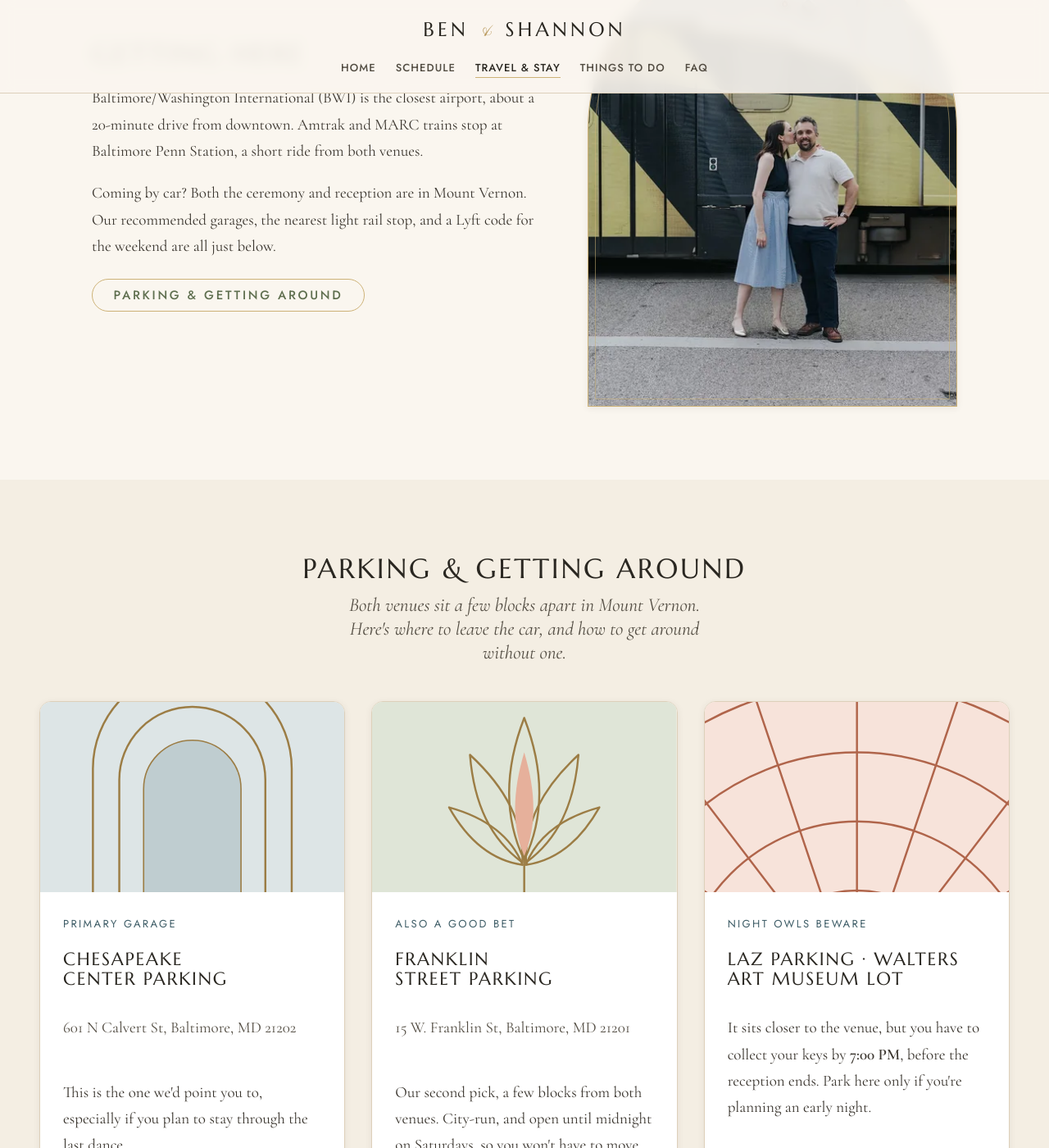
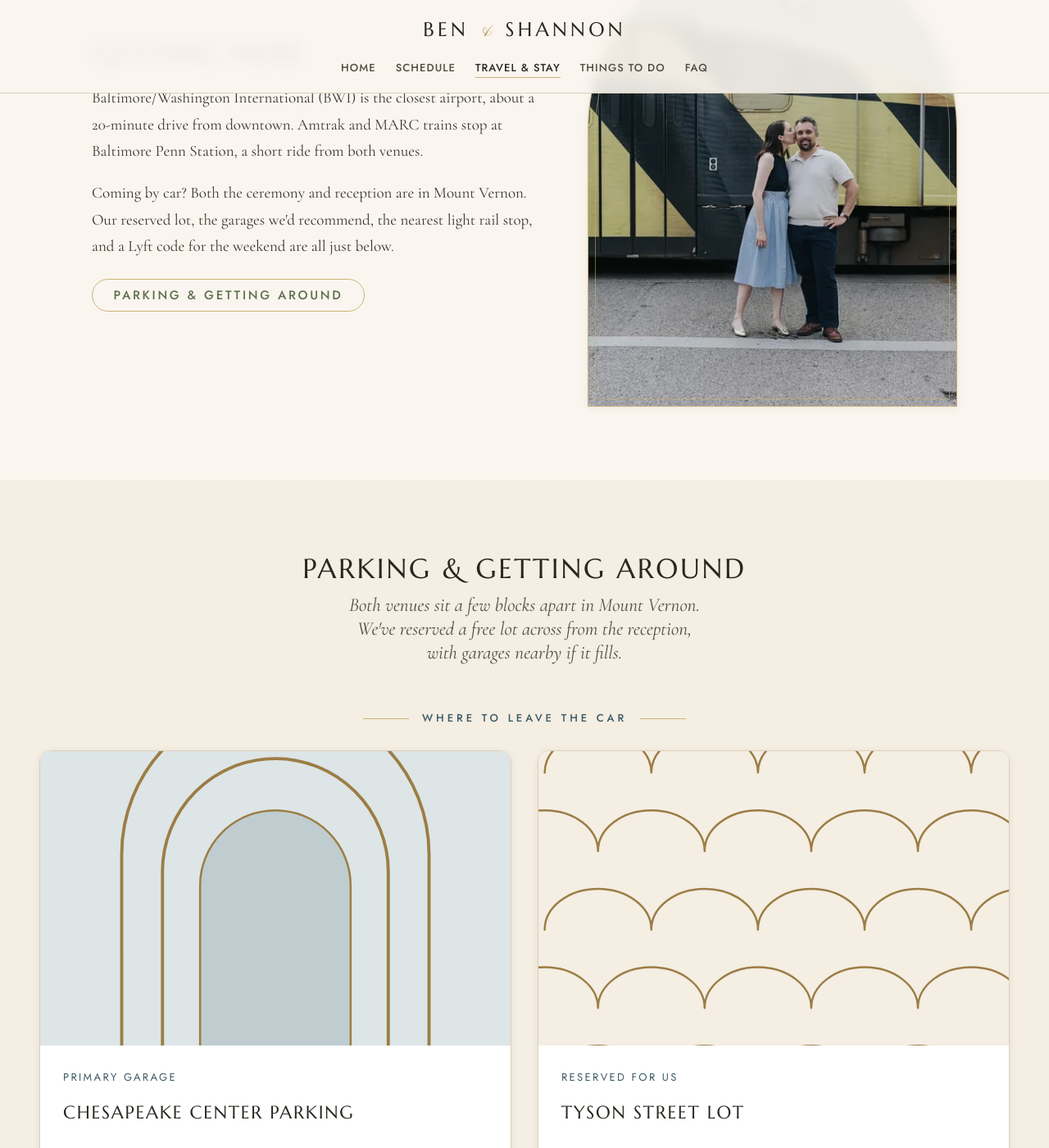
Before and after one commit to brent-mills-engineering/ben-shannon-wedding-site, a Jekyll site: the page built from travel.html, in a window 1280 px wide and 1400 px high, scrolled down 2912 px. Shown: the whole window at 82% size. Built offline with Jekyll 4.4.1, drawn with Linux system fonts in a browser that asks for light colours; some of the changed text lies outside the part shown.

Commit message:
Add the registry FAQ and the reserved Tyson Street lot
Two final pre-wedding additions, plus the layout work to fit them in.

FAQ
- New "Do you have a registry?" answer linking Williams Sonoma and
  Anthropologie.
- The parking answer now leads with the reserved lot and treats the
  garages as the fallback, so it no longer contradicts Travel & Stay.

Travel & Stay
- New "Tyson Street Lot" tile: 40 free spaces across from the reception
  at 709 Tyson St, with walking directions to the museum entrance.
- The parking section is now split into two labelled groups, "Where to
  leave the car" and "Or skip the car entirely", so the driving options
  read as distinct from the car-free ones.
- Light Rail and Lyft were plain feature boxes; they are now full tiles
  in the second group, with deco plates in the darker teal and pine
  tones to set them apart from the four parking tiles.
- Both groups are two-up, matching the room block and boutique stay
  grids on the same page, which also clears the empty cells the fourth
  parking tile left behind in the old three-up grid.

```diff
--- a/assets/css/main.css
+++ b/assets/css/main.css
@@ -345,6 +345,11 @@
 .listing__foot{margin-top:auto; padding-top:var(--space-4);}
 .center{text-align:center;}
 .lead{font-family:var(--font-serif); font-size:var(--fs-lead); line-height:var(--lh-normal); color:var(--text-muted);}
+/* Group label: a rules-eyebrow that splits one section's tiles into labelled
+   groups (e.g. parking vs. car-free options on Travel & Stay). */
+.group-label{margin-bottom:clamp(1.25rem,2.5vw,1.75rem);}
+.group-label--between{margin-top:clamp(2.5rem,6vw,4rem);}
+
 .credits{font-family:var(--font-sans); font-size:var(--fs-micro); letter-spacing:0.02em; color:var(--text-subtle); text-align:center; margin-top:var(--space-7);}
 .credits a{color:var(--text-subtle); text-decoration:underline;}
 
--- a/faq.html
+++ b/faq.html
@@ -31,13 +31,17 @@
       </div>
       <div class="faq-item reveal">
         <h3 class="faq-q">Where can we park?</h3>
-        <p class="faq-a">We'd point you to <strong>Chesapeake Center Parking</strong> (601 N Calvert St) or <strong>Franklin Street Parking</strong> (15 W Franklin St), both a few blocks from the venues. The LAZ lot at the Walters Art Museum is closer, but you have to collect your keys by 7:00 PM, before the reception ends. Full details are on <a href="{{ '/travel/' | relative_url }}#parking">Travel &amp; Stay</a>.</p>
+        <p class="faq-a">We've reserved a surface lot across from the reception venue at <strong>709 Tyson St</strong>, with 40 free spaces, first come, first served. If it's full, <strong>Chesapeake Center Parking</strong> (601 N Calvert St) and <strong>Franklin Street Parking</strong> (15 W Franklin St) are both a few blocks away. The LAZ lot at the Walters Art Museum is closer, but you have to collect your keys by 7:00 PM, before the reception ends. Full details are on <a href="{{ '/travel/' | relative_url }}#parking">Travel &amp; Stay</a>.</p>
       </div>
       <div class="faq-item reveal reveal-2">
         <h3 class="faq-q">How can we get there?</h3>
         <p class="faq-a">Baltimore/Washington International (BWI) is the nearest airport, about 20 minutes away, and Amtrak stops at Penn Station. The nearest Light RailLink stop is Mt. Vernon (Centre Street), and Lyft code <strong>LOVEGROVE</strong> is on us. Driving, parking, and transit details are all on <a href="{{ '/travel/' | relative_url }}#parking">Travel &amp; Stay</a>.</p>
       </div>
       <div class="faq-item reveal">
+        <h3 class="faq-q">Do you have a registry?</h3>
+        <p class="faq-a">Your presence takes the cake, but if you'd like to pick the cherry on top, we're registered at <a href="https://www.williams-sonoma.com/registry/8sqggsk6hn/registry-list.html" target="_blank" rel="noopener">Williams Sonoma</a> and <a href="https://www.anthropologie.com/registry/listing?registryId=735FA5CD2D6A" target="_blank" rel="noopener">Anthropologie</a>.</p>
+      </div>
+      <div class="faq-item reveal reveal-2">
         <h3 class="faq-q">Have another question?</h3>
         <p class="faq-a">Reach out to us directly and we'll be happy to help. We'll keep adding answers here as more details come together.</p>
       </div>
--- a/travel.html
+++ b/travel.html
@@ -7,7 +7,7 @@
   Where to stay for the Groff-Frede Baltimore wedding, October 3, 2026:
   reserved hotel room blocks at the Courtyard by Marriott Inner Harbor and Delta
   Hotels Baltimore North, boutique stays at Hotel Revival and Hotel Ulysses, plus
-  parking garages, light rail, and a Lyft code.
+  a reserved free parking lot, garages, light rail, and a Lyft code.
 permalink: /travel/
 ---
 
@@ -111,7 +111,7 @@
     <div class="reveal">
       <h2 class="section-title">Getting here</h2>
       <p>Baltimore/Washington International (BWI) is the closest airport, about a 20-minute drive from downtown. Amtrak and MARC trains stop at Baltimore Penn Station, a short ride from both venues.</p>
-      <p>Coming by car? Both the ceremony and reception are in Mount Vernon. Our recommended garages, the nearest light rail stop, and a Lyft code for the weekend are all just below.</p>
+      <p>Coming by car? Both the ceremony and reception are in Mount Vernon. Our reserved lot, the garages we'd recommend, the nearest light rail stop, and a Lyft code for the weekend are all just below.</p>
       <div class="bs-btn-row" style="margin-top:var(--space-5);">
         <a class="bs-btn bs-btn--outline" href="#parking">Parking &amp; getting around</a>
       </div>
@@ -131,9 +131,12 @@
   <div class="wrap wrap--page">
     <div class="section-head section-head--center">
       <h2 class="section-title">Parking &amp; getting around</h2>
-      <p class="section-lead">Both venues sit a few blocks apart in Mount Vernon. Here's where to leave the car, and how to get around without one.</p>
+      <p class="section-lead">Both venues sit a few blocks apart in Mount Vernon. We've reserved a free lot across from the reception, with garages nearby if it fills.</p>
     </div>
-    <div class="tiles tiles--wide">
+    <div class="center group-label">
+      <p class="bs-eyebrow bs-eyebrow--rules bs-eyebrow--steel">Where to leave the car</p>
+    </div>
+    <div class="tiles tiles--two">
       <article class="listing reveal">
         <div class="plate">{% include deco-plate.html motif="arch" tone="steel" %}</div>
         <div class="listing__body">
@@ -147,6 +150,18 @@
         </div>
       </article>
       <article class="listing reveal reveal-2">
+        <div class="plate">{% include deco-plate.html motif="scales" tone="cream" %}</div>
+        <div class="listing__body">
+          <p class="card-kicker">Reserved For Us</p>
+          <h3 class="card-title">Tyson Street Lot</h3>
+          <p class="muted">709 Tyson St, Baltimore, MD 21201 &middot; at W. Monument St</p>
+          <p>We've reserved this surface lot across from the reception venue: <strong>40 spaces at no cost</strong>, first come, first served. From the lot, head west toward the Monument, then around the corner to your right to enter the museum at 610 Park Ave.</p>
+          <div class="listing__foot">
+            <a class="bs-btn bs-btn--outline" href="https://www.google.com/maps/dir/?api=1&destination=709%20Tyson%20St%2C%20Baltimore%2C%20MD%2021201" target="_blank" rel="noopener">Get directions</a>
+          </div>
+        </div>
+      </article>
+      <article class="listing reveal reveal-3">
         <div class="plate">{% include deco-plate.html motif="tulip" tone="sage" %}</div>
         <div class="listing__body">
           <p class="card-kicker">Also A Good Bet</p>
@@ -158,7 +173,7 @@
           </div>
         </div>
       </article>
-      <article class="listing reveal reveal-3">
+      <article class="listing reveal reveal-4">
         <div class="plate">{% include deco-plate.html motif="fan" tone="blush" %}</div>
         <div class="listing__body">
           <p class="card-kicker">Night Owls Beware</p>
@@ -170,17 +185,34 @@
         </div>
       </article>
     </div>
-    <div class="tiles tiles--two" style="margin-top:clamp(1.25rem,3vw,2rem);">
-      <div class="feature reveal">
-        <p class="card-kicker">Light Rail</p>
-        <h3 class="card-title">Mt. Vernon (Centre Street)</h3>
-        <p class="muted" style="margin:0;">The closest Light RailLink stop to both venues.</p>
-      </div>
-      <div class="feature reveal reveal-2">
-        <p class="card-kicker">Lyft</p>
-        <h3 class="card-title">Code LOVEGROVE</h3>
-        <p class="muted" style="margin:0;">Rideshare in style, on us: add the code <strong>LOVEGROVE</strong> in the Lyft app before you ride.</p>
-      </div>
+    <div class="center group-label group-label--between">
+      <p class="bs-eyebrow bs-eyebrow--rules bs-eyebrow--steel">Or skip the car entirely</p>
+    </div>
+    <div class="tiles tiles--two">
+      <article class="listing reveal">
+        <div class="plate">{% include deco-plate.html motif="arch" tone="teal" %}</div>
+        <div class="listing__body">
+          <p class="card-kicker">Light Rail</p>
+          <h3 class="card-title">Mt. Vernon (Centre Street)</h3>
+          <p class="muted">Howard St at Centre St, Baltimore, MD 21201</p>
+          <p>The closest Light RailLink stop to both venues, a few blocks from the reception at 610 Park Ave.</p>
+          <div class="listing__foot">
+            <a class="bs-btn bs-btn--outline" href="https://www.google.com/maps/dir/?api=1&destination=Centre%20Street%20Light%20Rail%20Station%2C%20Baltimore%2C%20MD%2021201" target="_blank" rel="noopener">Get directions</a>
+          </div>
+        </div>
+      </article>
+      <article class="listing reveal reveal-2">
+        <div class="plate">{% include deco-plate.html motif="fan" tone="pine" %}</div>
+        <div class="listing__body">
+          <p class="card-kicker">Lyft, On Us</p>
+          <h3 class="card-title">Code LOVEGROVE</h3>
+          <p class="muted">Good all weekend, to either venue</p>
+          <p>Rideshare in style, on us: add the code <strong>LOVEGROVE</strong> in the Lyft app before you ride.</p>
+          <div class="listing__foot">
+            <a class="bs-btn bs-btn--outline" href="https://www.lyft.com/" target="_blank" rel="noopener">Open Lyft</a>
+          </div>
+        </div>
+      </article>
     </div>
   </div>
 </section>
```
